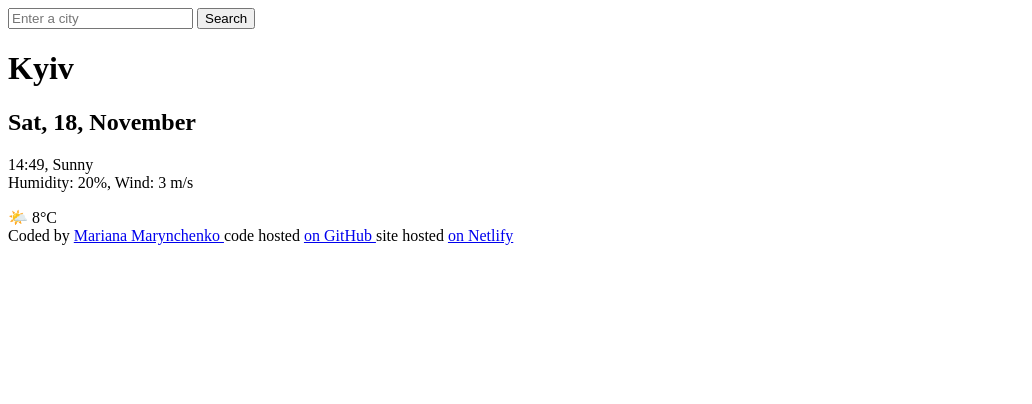
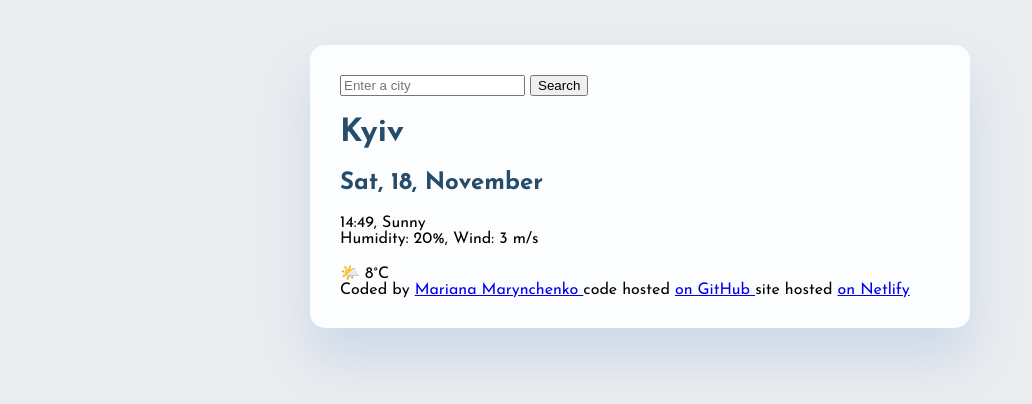
Before and after one commit to Mariana-Kyiv/good-weather, a plain HTML site: page index.html in a window 1280 px wide. Shown: the whole page, without its empty margins (0-1032 px from the left). Drawn offline with Linux system fonts and the light colour scheme.

Commit message:
Styled main container added custom font

```diff
--- a/index.html
+++ b/index.html
@@ -4,10 +4,19 @@
 <head>
     <meta charset="UTF-8">
     <meta name="viewport" content="width=device-width, initial-scale=1.0">
+    <link rel="stylesheet" href="src/styles.css"/>
+    <link rel="preconnect" href="https://fonts.googleapis.com">
+    <link rel="preconnect" href="https://fonts.gstatic.com" crossorigin>
+    <link rel="preconnect" href="https://fonts.googleapis.com">
+    <link rel="preconnect" href="https://fonts.gstatic.com" crossorigin>
+    <link
+        href="https://fonts.googleapis.com/css2?family=Josefin+Sans:ital,wght@0,100;0,200;0,300;0,400;0,500;0,600;0,700;1,100;1,200;1,300;1,400;1,500;1,600;1,700&display=swap"
+        rel="stylesheet">
     <title>😀Good Weather</title>
 </head>
 
 <body>
+    <div class="weather-box">
     <header>
         <form>
             <input type="search" placeholder="Enter a city" required/>
@@ -42,6 +51,7 @@
         on Netlify
         </a>
     </footer>
+    </div>
 </body>
 
 </html>
--- /dev/null
+++ b/src/styles.css
@@ -0,0 +1,23 @@
+body {
+    background-color: #ebecf0ff;
+    font-family: 'Josefin Sans', sans-serif;
+}
+
+.weather-box {
+    background: #fcfdfeff;
+    max-width: 600px;
+    margin: 45px auto;
+    padding: 30px;
+    box-shadow: 0px 30px 50px 1px rgba( 204, 217, 232);
+    border-radius: 15px;
+}
+
+h1 {
+    color: rgba(37, 76, 106);
+    font-family: 'Josefin Sans', sans-serif;
+}
+
+h2 {
+    color: rgba(37, 76, 106);
+    font-family: 'Josefin Sans', sans-serif;
+}
```
